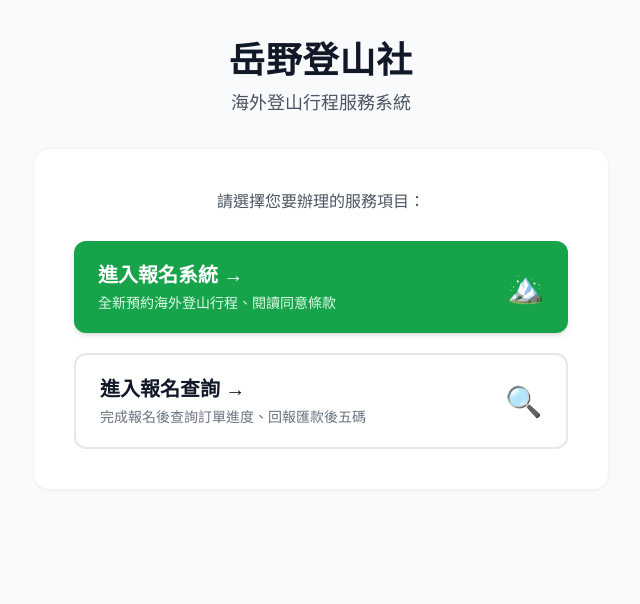
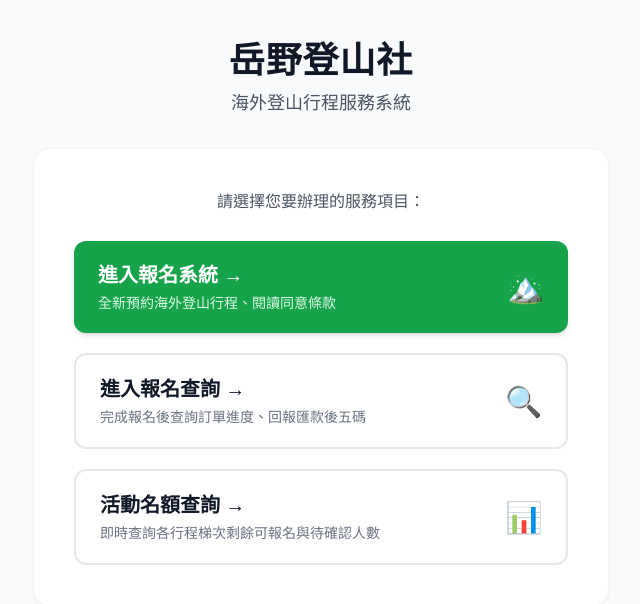
Before and after one commit to sonic-mountainfield/Registration-System, a Next.js app: page / in a window 1280 px wide. Shown: the top 604 px of the page, without its empty margins (319-959 px from the left). Built offline with nearby package versions, Linux system fonts and the light colour scheme.

Commit message:
Update page.js

```diff
--- a/src/app/page.js
+++ b/src/app/page.js
@@ -4,9 +4,10 @@ import ConsentStep from '../components/ConsentStep';
 import RegistrationForm from '../components/RegistrationForm';
 import PaymentStep from '../components/PaymentStep';
 import QueryStep from '../components/QueryStep';
+import QuotaStep from '../components/QuotaStep'; // 👈 匯入新建立的名額查詢組件
 
 export default function Home() {
-  // 頁面主模式：'portal' (首頁選單) | 'register' (報名流程) | 'query' (報名查詢)
+  // 頁面主模式：'portal' (首頁選單) | 'register' (報名流程) | 'query' (報名查詢) | 'quota' (名額查詢)
   const [viewMode, setViewMode] = useState('portal');
 
   // 報名流程步驟 (1: 同意書, 2: 填寫表單, 3: 完成與繳費指示)
@@ -37,7 +38,7 @@ export default function Home() {
         <p className="text-gray-600 mt-2 text-base md:text-lg">海外登山行程服務系統</p>
       </div>
 
-      {/* 模式一：入口大廳 (首頁兩個按鈕) */}
+      {/* 模式一：入口大廳 (首頁選單) */}
       {viewMode === 'portal' && (
         <div className="w-full max-w-xl bg-white rounded-2xl shadow-sm border border-gray-100 p-6 md:p-10 text-center space-y-5">
           <p className="text-gray-600 font-medium pb-2">請選擇您要辦理的服務項目：</p>
@@ -75,6 +76,22 @@ export default function Home() {
               </div>
             </div>
             <span className="text-3xl">🔍</span>
+          </button>
+
+          {/* 按鈕 3：活動名額查詢 👈 新增區塊 */}
+          <button
+            onClick={() => setViewMode('quota')}
+            className="w-full py-5 px-6 bg-white hover:bg-orange-50 text-gray-800 border-2 border-gray-200 hover:border-orange-300 rounded-xl transition-all duration-200 text-left flex items-center justify-between group"
+          >
+            <div>
+              <div className="text-xl font-bold group-hover:translate-x-1 transition-transform text-gray-900">
+                活動名額查詢 →
+              </div>
+              <div className="text-sm text-gray-500 mt-1">
+                即時查詢各行程梯次剩餘可報名與待確認人數
+              </div>
+            </div>
+            <span className="text-3xl">📊</span>
           </button>
         </div>
       )}
@@ -137,6 +154,13 @@ export default function Home() {
           <QueryStep onBack={handleBackToPortal} />
         </div>
       )}
+
+      {/* 模式四：活動名額查詢 👈 新增區塊 */}
+      {viewMode === 'quota' && (
+        <div className="w-full max-w-4xl bg-white rounded-xl shadow-sm border border-gray-100 p-6 md:p-8">
+          <QuotaStep onBack={handleBackToPortal} />
+        </div>
+      )}
     </main>
   );
 }
```
